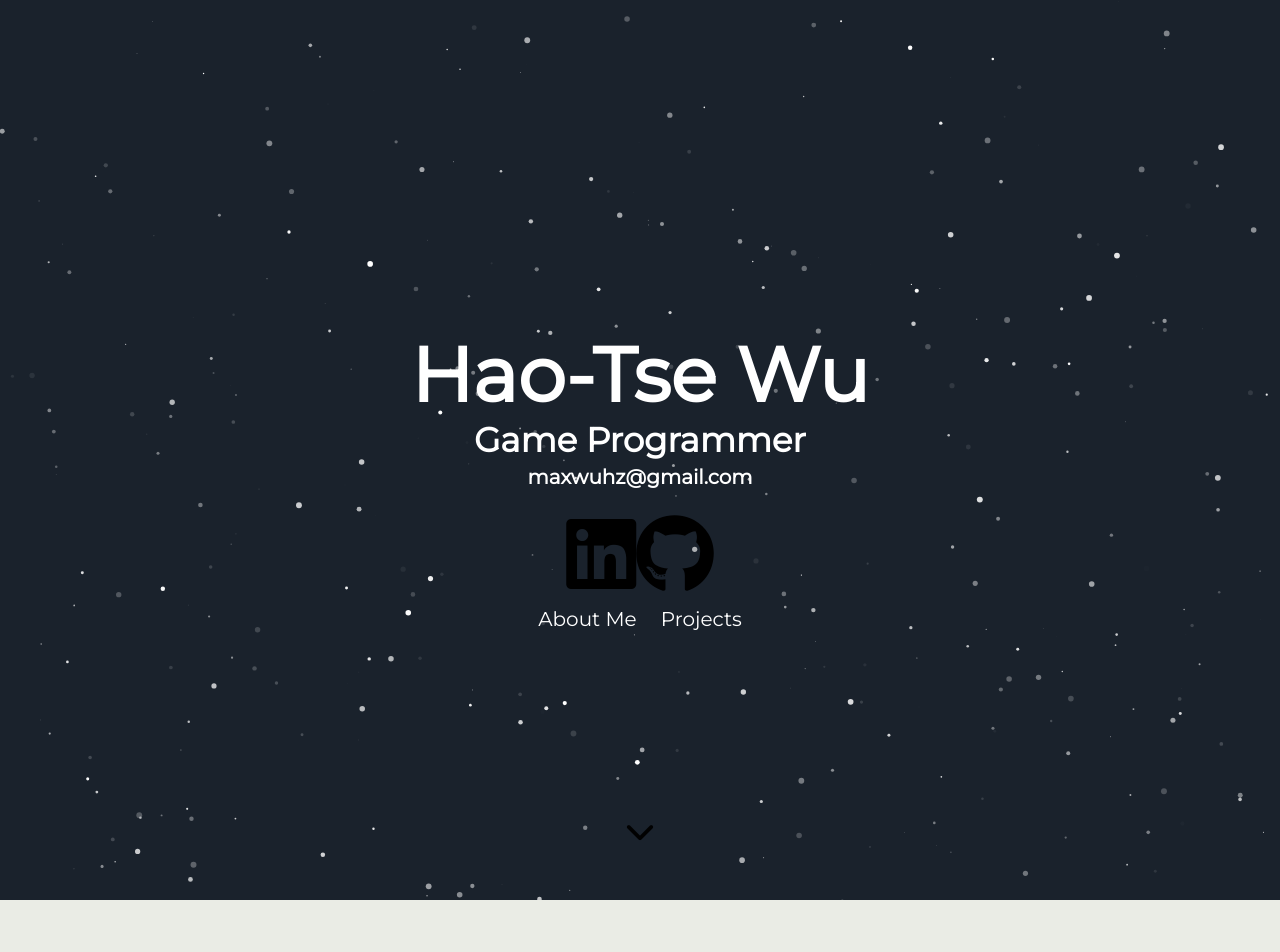
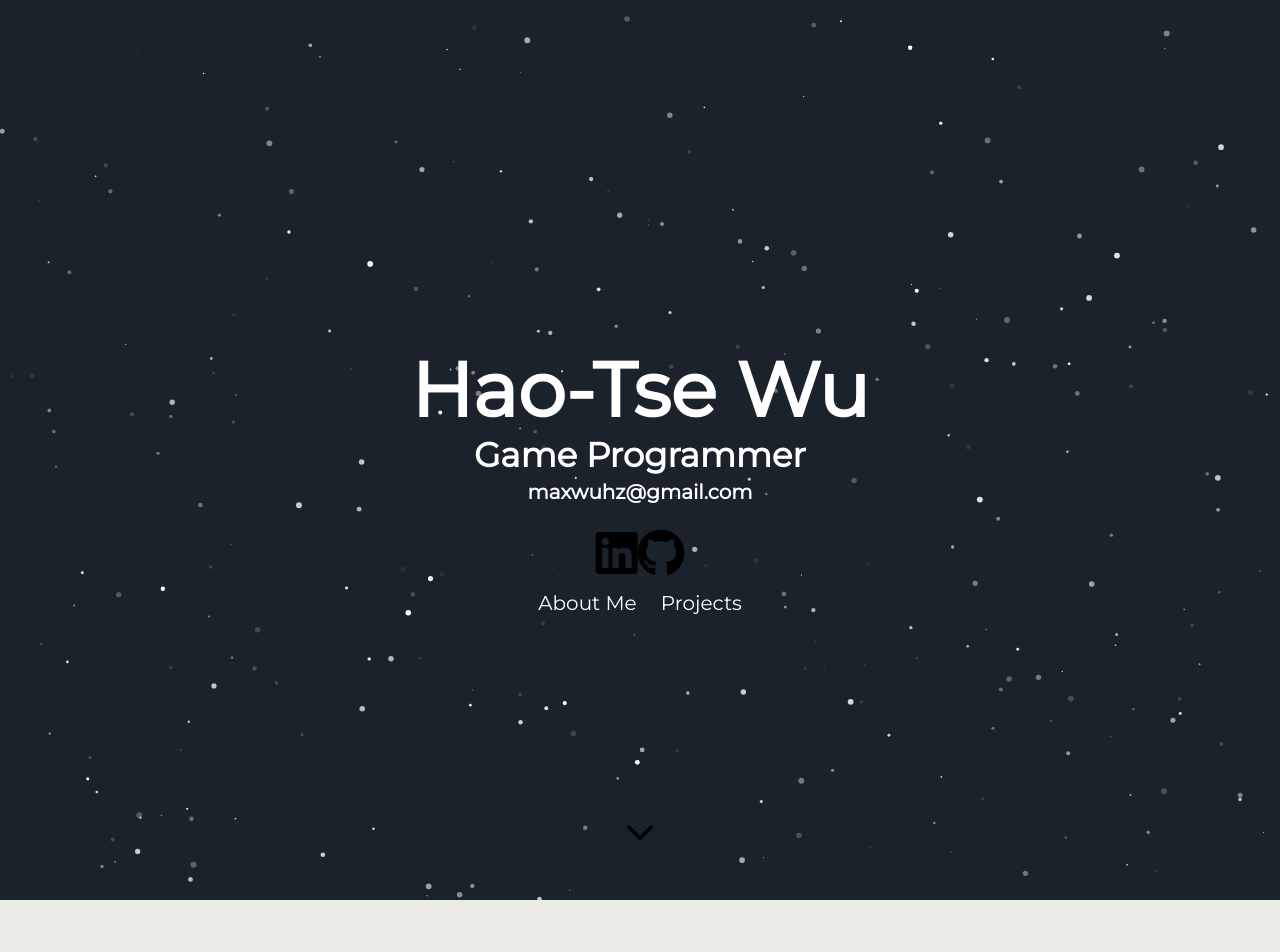
Before and after one commit to Maxroo/Maxroo.github.io, a Jekyll site: the page built from index.html, in a window 1280 px wide. Shown: the top 952 px of the page. Built offline with Jekyll 4.4.1, drawn with Linux system fonts in a browser that asks for light colours; nearby versions of some CDN libraries; some web fonts are replaced.

Commit message:
icon size

```diff
--- a/_includes/header.html
+++ b/_includes/header.html
@@ -23,9 +23,9 @@
 
       </h1>
       <div class="header-icons">
-        <a aria-label="My LinkedIn" target="_blank" href="https://www.linkedin.com/in/hao-tsewu/"><i class="fab fa-linkedin fa-5x"></i></a>
+        <a aria-label="My LinkedIn" target="_blank" href="https://www.linkedin.com/in/hao-tsewu/"><i class="fab fa-linkedin fa-3x"></i></a>
         <a aria-label="" target="_blank" href=""><i class="fa-5x"></i></a>
-        <a aria-label="My Github" target="_blank" href="https://github.com/maxroo"><i class="fab fa-github fa-5x"></i></a>
+        <a aria-label="My Github" target="_blank" href="https://github.com/maxroo"><i class="fab fa-github fa-3x"></i></a>
 
       </div>
       <div class="header-links">
```
